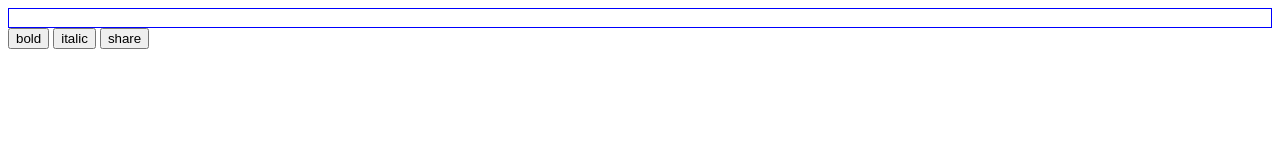
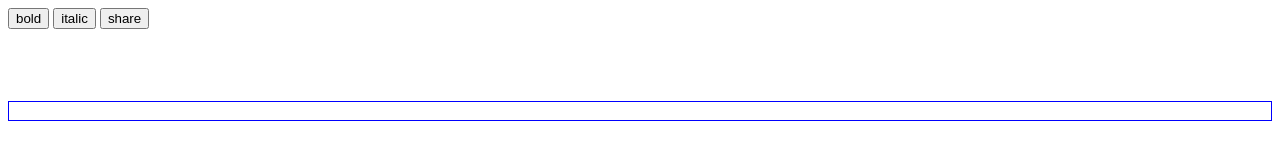
Before and after one commit to jerwarren/fancy-tweet, a plain HTML site: page index.html in a window 1280 px wide. Drawn offline with Linux system fonts and the light colour scheme.

Commit message:
basic usability

```diff
--- a/index.html
+++ b/index.html
@@ -1,11 +1,16 @@
-<script src="unicoder.js"></script>
-<script src="script.js"></script>
+<html>
+    <head>
+        <meta name="viewport" content="width=device-width, initial-scale=1">
+    </head>
+    <body>
+        <button id="bold" onclick="getSelectionHtml('bold sans');">bold</button>
+<button id="italic" onclick="getSelectionHtml('italic sans');">italic</button>
+        <button id="share" onclick="share()">share</button>
+<br><br><br><br><br>
+        <div id="input" width="100%" contenteditable="true" style="border: 1px solid blue;"></div>
 
-
-<div id="input" width="100%" contenteditable="true" style="border: 1px solid blue;"></div>
-
-<div id="output"></div>
-<button id="bold" onclick="getSelectionHtml('bold sans');">bold</button>
-<button id="italic" onclick="getSelectionHtml('italic sans');">italic</button>
-
-<button id="share" onclick="share()">share</button>
+        <div id="output"></div>
+        <script src="unicoder.js"></script>
+        <script src="script.js"></script>
+    </body>
+</html>
```
